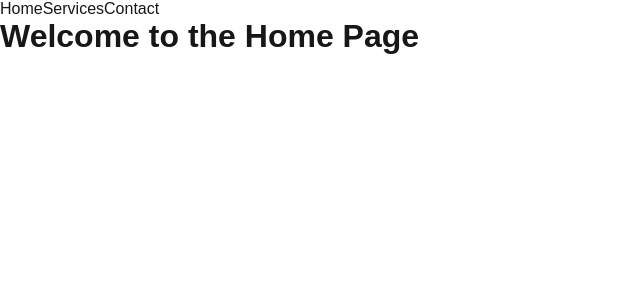
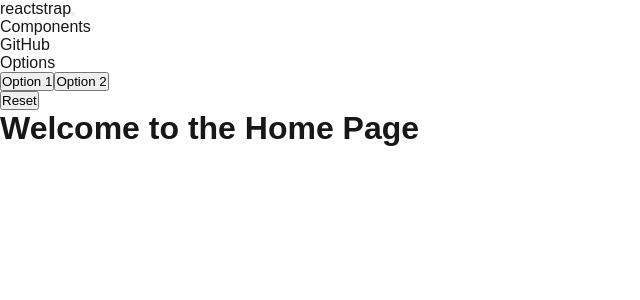
Before and after one commit to Walle692/website, a Next.js app: page / in a window 1280 px wide. Shown: the top 300 px of the page, without its empty margins (0-640 px from the left). Built offline with nearby package versions, Linux system fonts and the light colour scheme.

Commit message:
testar jsx

```diff
--- a/src/app/components/NavBar/Navbar.jsx
+++ b/src/app/components/NavBar/Navbar.jsx
@@ -1,20 +1,66 @@
-import React from "react";
-import {nav, navbar, bars, navmenu, navlink, navbtn, navbtnlink, Nav} from "./navbarElements.js";
+import React from 'react';
+import {
+  Collapse,
+  Navbar,
+  NavbarToggler,
+  NavbarBrand,
+  Nav,
+  NavItem,
+  NavLink,
+  UncontrolledDropdown,
+  DropdownToggle,
+  DropdownMenu,
+  DropdownItem } from 'reactstrap';
 
-const Navbar = () => {
+export default class Example extends React.Component {
+  constructor(props) {
+    super(props);
+
+    this.toggle = this.toggle.bind(this);
+    this.state = {
+      isOpen: false
+    };
+  }
+  toggle() {
+    this.setState({
+      isOpen: !this.state.isOpen
+    });
+  }
+  render() {
     return (
-        <>
-            <nav>
-                <bars />
-
-                <navmenu>
-                    <navlink to="/">Home</navlink>
-                    <navlink to="/services">Services</navlink>
-                    <navlink to="/contact">Contact</navlink>
-                </navmenu>
-            </nav>
-        </>
+      <div>
+        <Navbar color="light" light expand="md">
+          <NavbarBrand href="/">reactstrap</NavbarBrand>
+          <NavbarToggler onClick={this.toggle} />
+          <Collapse isOpen={this.state.isOpen} navbar>
+            <Nav className="ml-auto" navbar>
+              <NavItem>
+                <NavLink href="/components/">Components</NavLink>
+              </NavItem>
+              <NavItem>
+                <NavLink href="https://github.com/reactstrap/reactstrap">GitHub</NavLink>
+              </NavItem>
+              <UncontrolledDropdown nav inNavbar>
+                <DropdownToggle nav caret>
+                  Options
+                </DropdownToggle>
+                <DropdownMenu right>
+                  <DropdownItem>
+                    Option 1
+                  </DropdownItem>
+                  <DropdownItem>
+                    Option 2
+                  </DropdownItem>
+                  <DropdownItem divider />
+                  <DropdownItem>
+                    Reset
+                  </DropdownItem>
+                </DropdownMenu>
+              </UncontrolledDropdown>
+            </Nav>
+          </Collapse>
+        </Navbar>
+      </div>
     );
-};
-
-export default Navbar;
+  }
+}
--- a/src/app/layout.js
+++ b/src/app/layout.js
@@ -2,7 +2,7 @@
 import React from "react";
 import { Geist, Geist_Mono } from "next/font/google";
 import "./globals.css";
-import Navbar from './components/NavBar/index.js';
+import Navbar from './components/NavBar/Navbar.jsx';
 
 const geistSans = Geist({
   variable: "--font-geist-sans",
```
